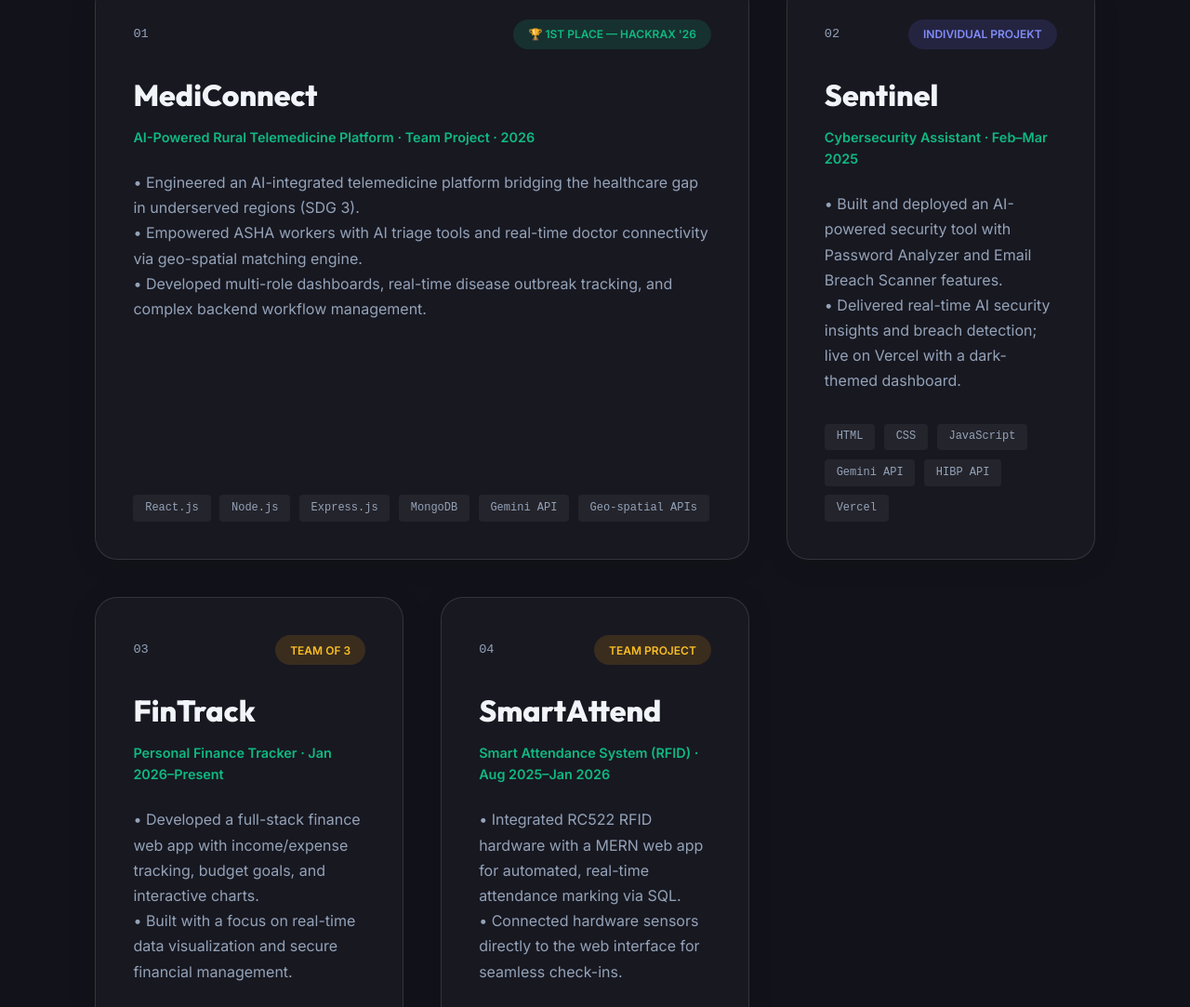
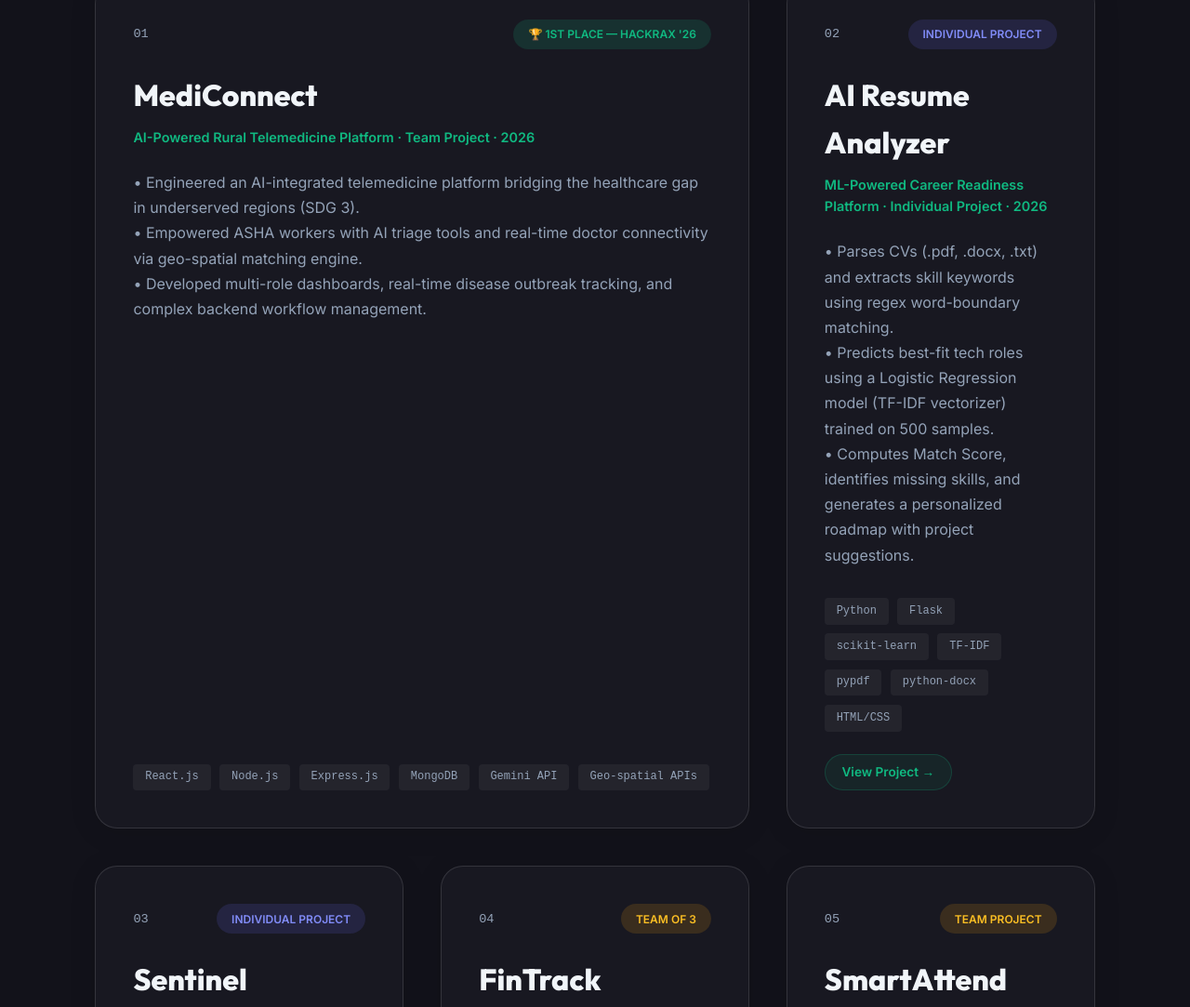
Before and after one commit to santhoshraj706/portfolio, a website: page index.html in a window 1280 px wide. Shown: the part 3972-5055 px from the top of the page at 93% size. Drawn offline with Linux system fonts and the light colour scheme.

Commit message:
Add AI Resume Analyzer project and link for FinTrack

```diff
--- a/index.html
+++ b/index.html
@@ -249,7 +249,32 @@
                 <div class="project-inner">
                     <div class="project-header">
                         <span class="project-number">02</span>
-                        <span class="project-badge badge-personal">Individual Projekt</span>
+                        <span class="project-badge badge-personal">Individual Project</span>
+                    </div>
+                    <div class="project-title">AI Resume Analyzer</div>
+                    <div class="project-subtitle">ML-Powered Career Readiness Platform · Individual Project · 2026</div>
+                    <p class="project-desc">
+                        • Parses CVs (.pdf, .docx, .txt) and extracts skill keywords using regex word-boundary matching.<br>
+                        • Predicts best-fit tech roles using a Logistic Regression model (TF-IDF vectorizer) trained on 500 samples.<br>
+                        • Computes Match Score, identifies missing skills, and generates a personalized roadmap with project suggestions.
+                    </p>
+                    <div class="project-tech">
+                        <span class="tech-chip">Python</span>
+                        <span class="tech-chip">Flask</span>
+                        <span class="tech-chip">scikit-learn</span>
+                        <span class="tech-chip">TF-IDF</span>
+                        <span class="tech-chip">pypdf</span>
+                        <span class="tech-chip">python-docx</span>
+                        <span class="tech-chip">HTML/CSS</span>
+                    </div>
+                    <a href="https://ai-resume-skillgap-analyser.vercel.app/" target="_blank" class="project-link">View Project →</a>
+                </div>
+            </div>
+            <div class="project-card">
+                <div class="project-inner">
+                    <div class="project-header">
+                        <span class="project-number">03</span>
+                        <span class="project-badge badge-personal">Individual Project</span>
                     </div>
                     <div class="project-title">Sentinel</div>
                     <div class="project-subtitle">Cybersecurity Assistant · Feb–Mar 2025</div>
@@ -272,7 +297,7 @@
             <div class="project-card">
                 <div class="project-inner">
                     <div class="project-header">
-                        <span class="project-number">03</span>
+                        <span class="project-number">04</span>
                         <span class="project-badge badge-team">Team of 3</span>
                     </div>
                     <div class="project-title">FinTrack</div>
@@ -291,12 +316,13 @@
                         <span class="tech-chip">Express.js</span>
                         <span class="tech-chip">MongoDB</span>
                     </div>
+                    <a href="https://fintrack-expensetracker.vercel.app/" target="_blank" class="project-link">View Project →</a>
                 </div>
             </div>
             <div class="project-card">
                 <div class="project-inner">
                     <div class="project-header">
-                        <span class="project-number">04</span>
+                        <span class="project-number">05</span>
                         <span class="project-badge badge-team">Team Project</span>
                     </div>
                     <div class="project-title">SmartAttend</div>
@@ -328,8 +354,10 @@
                     <div class="timeline-role">Full Stack Intern</div>
                     <div class="timeline-company">Marlion Technologies</div>
                     <ul class="timeline-details">
-                        <li>Working on the Web track to design and ship features across a production web application, focusing on API design, front-end development, and database-backed services.</li>
-                        <li>Collaborating with engineers on real tickets, active code reviews, and production deployments.</li>
+                        <li>Working on the Web track to design and ship features across a production web application,
+                            focusing on API design, front-end development, and database-backed services.</li>
+                        <li>Collaborating with engineers on real tickets, active code reviews, and production
+                            deployments.</li>
                     </ul>
                 </div>
             </div>
--- a/style.css
+++ b/style.css
@@ -481,6 +481,30 @@ section { padding: 8rem 8%; position: relative; z-index: 10; scroll-margin-top:
   background: rgba(255, 255, 255, 0.05); color: var(--muted); border-radius: 4px;
 }
 
+.project-link {
+  display: inline-flex;
+  align-items: center;
+  gap: 0.5rem;
+  color: var(--accent);
+  text-decoration: none;
+  font-weight: 600;
+  font-size: 0.85rem;
+  padding: 0.5rem 1.1rem;
+  background: rgba(16, 185, 129, 0.08);
+  border: 1px solid rgba(16, 185, 129, 0.2);
+  border-radius: 100px;
+  transition: all 0.3s ease;
+  align-self: flex-start;
+  margin-top: 1.5rem;
+}
+
+.project-link:hover {
+  background: var(--accent);
+  color: #050508;
+  transform: translateX(5px);
+}
+
+
 /* EXPERIENCE SECTION */
 .timeline { position: relative; max-width: 1000px; }
 .timeline-item {
```
